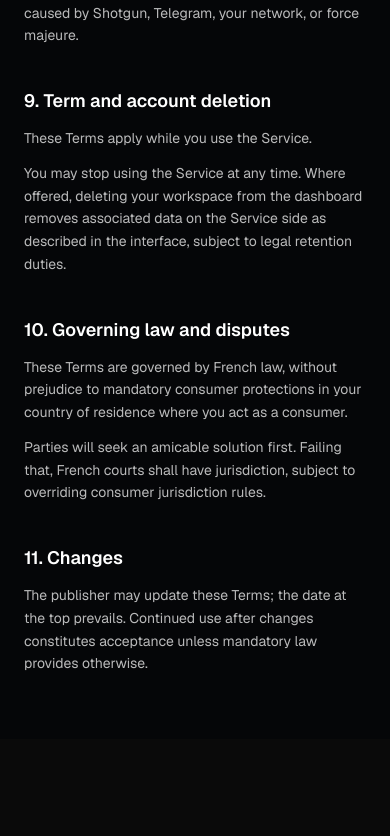
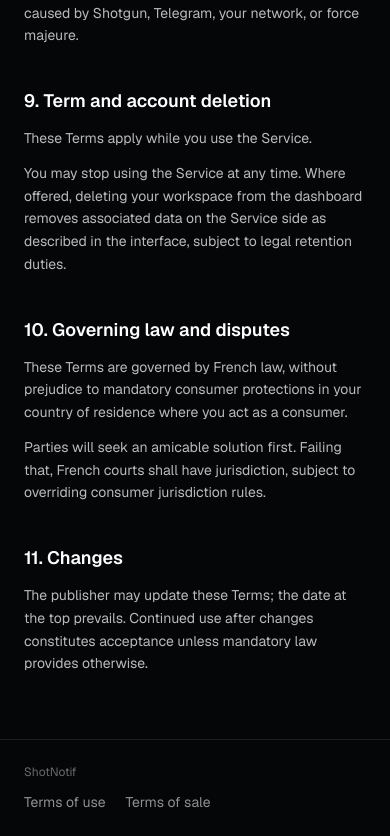
Before and after one commit to YannisFouzi/shotgun-notifier, a Next.js app in the folder apps/web/: page /legal/cgu in a window 390 px wide. Shown: the part 2454-3290 px from the top of the page. Before the commit the page ends 3193 px from the top, so only its background shows below. Built offline with nearby package versions, Linux system fonts and the light colour scheme.

Commit message:
feat: integrate SiteFooter into LegalPageView for improved layout
- Added SiteFooter component to LegalPageView for consistent footer display.
- Adjusted layout styles for header and article sections to enhance responsiveness and visual structure.

```diff
--- a/apps/web/src/components/legal-page-view.tsx
+++ b/apps/web/src/components/legal-page-view.tsx
@@ -4,6 +4,7 @@ import Link from "next/link";
 import { useTranslation } from "react-i18next";
 
 import { LanguageToggle } from "@/components/language-toggle";
+import { SiteFooter } from "@/components/site-footer";
 import { DEFAULT_LEGAL_CONTACT_EMAIL } from "@/lib/legal/contact";
 import type { LegalDocument } from "@/lib/legal/types";
 
@@ -22,7 +23,7 @@ export function LegalPageView({ documents }: LegalPageViewProps) {
   const contact = fromEnv || DEFAULT_LEGAL_CONTACT_EMAIL;
 
   return (
-    <div className="min-h-screen bg-[#050608] text-white">
+    <div className="flex min-h-screen flex-col bg-[#050608] text-white">
       <header className="border-b border-white/10">
         <div className="mx-auto flex max-w-3xl flex-wrap items-center justify-between gap-3 px-6 py-4">
           <nav aria-label={t("legal.backHome")}>
@@ -37,7 +38,7 @@ export function LegalPageView({ documents }: LegalPageViewProps) {
         </div>
       </header>
 
-      <article className="mx-auto max-w-3xl px-6 py-10 pb-16">
+      <article className="mx-auto w-full max-w-3xl flex-1 px-6 py-10 pb-16">
         <h1 className="text-3xl font-semibold tracking-tight text-white">
           {doc.title}
         </h1>
@@ -76,6 +77,8 @@ export function LegalPageView({ documents }: LegalPageViewProps) {
           ))}
         </div>
       </article>
+
+      <SiteFooter variant="home" />
     </div>
   );
 }
```
